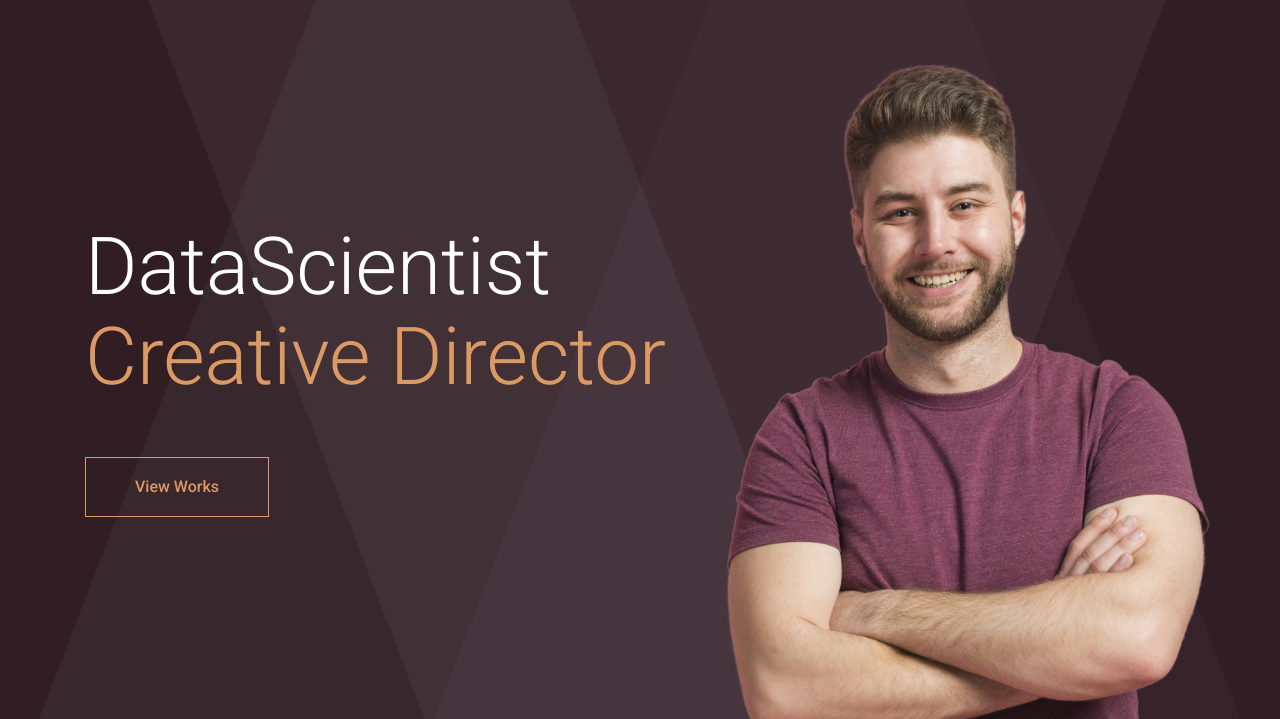
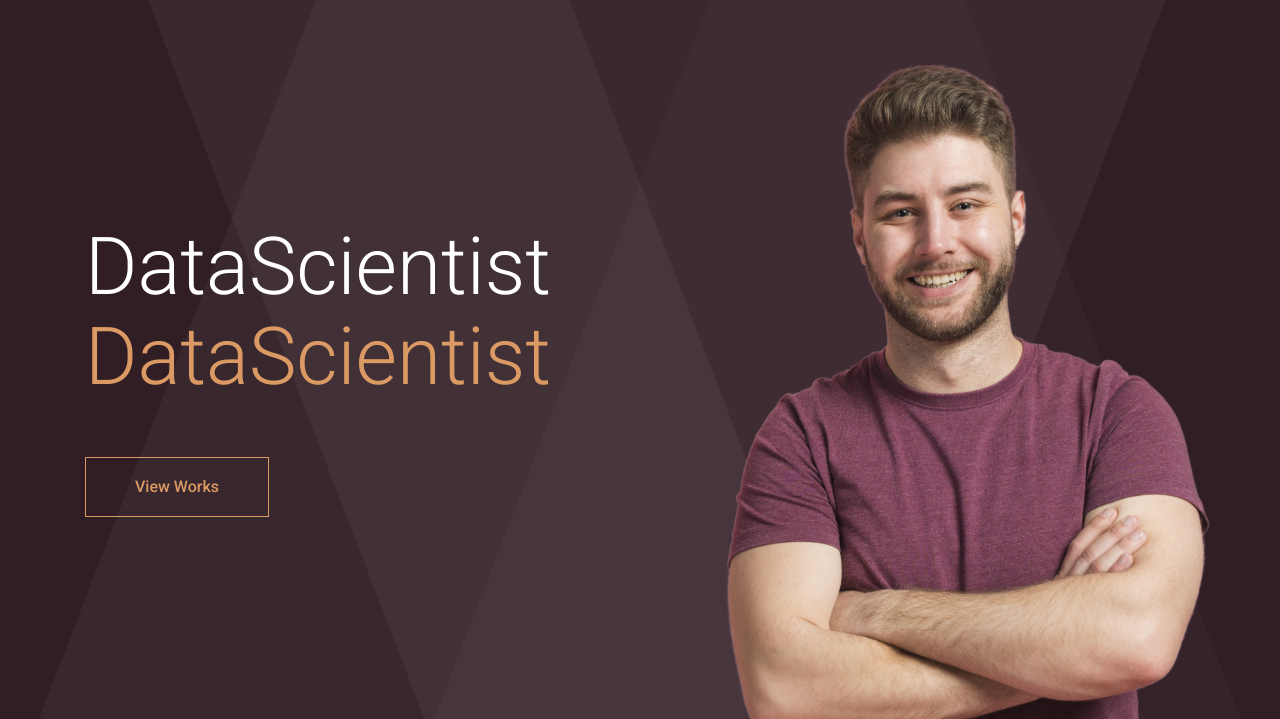
Before and after one commit to KIMS-Github/portfolio, a plain HTML site: page index.html in a window 1280 px wide. Shown: the part 81-800 px from the top of the page. Drawn offline with nearby package versions, Linux system fonts and the light colour scheme.

Commit message:
Init page

```diff
--- a/index.html
+++ b/index.html
@@ -4,7 +4,7 @@
 <head>
     <meta charset="utf-8">
     <meta http-equiv="x-ua-compatible" content="ie=edge">
-    <title>test</title>
+    <title>portfolio</title>
     <meta name="description" content="">
     <meta name="viewport" content="width=device-width, initial-scale=1">
 
@@ -80,7 +80,7 @@
                     <div class="col-lg-9">
                         <div class="slider_text">
                             <h3>DataScientist <br>
-                                <span>Creative Director</span></h3>
+                                <span>DataScientist</span></h3>
                         <a class="boxed-btn3-line" href="#portfolio">View Works</a>
                         </div>
                     </div>
```
Also changed, not shown: img/favicon.png, 1 other file.
